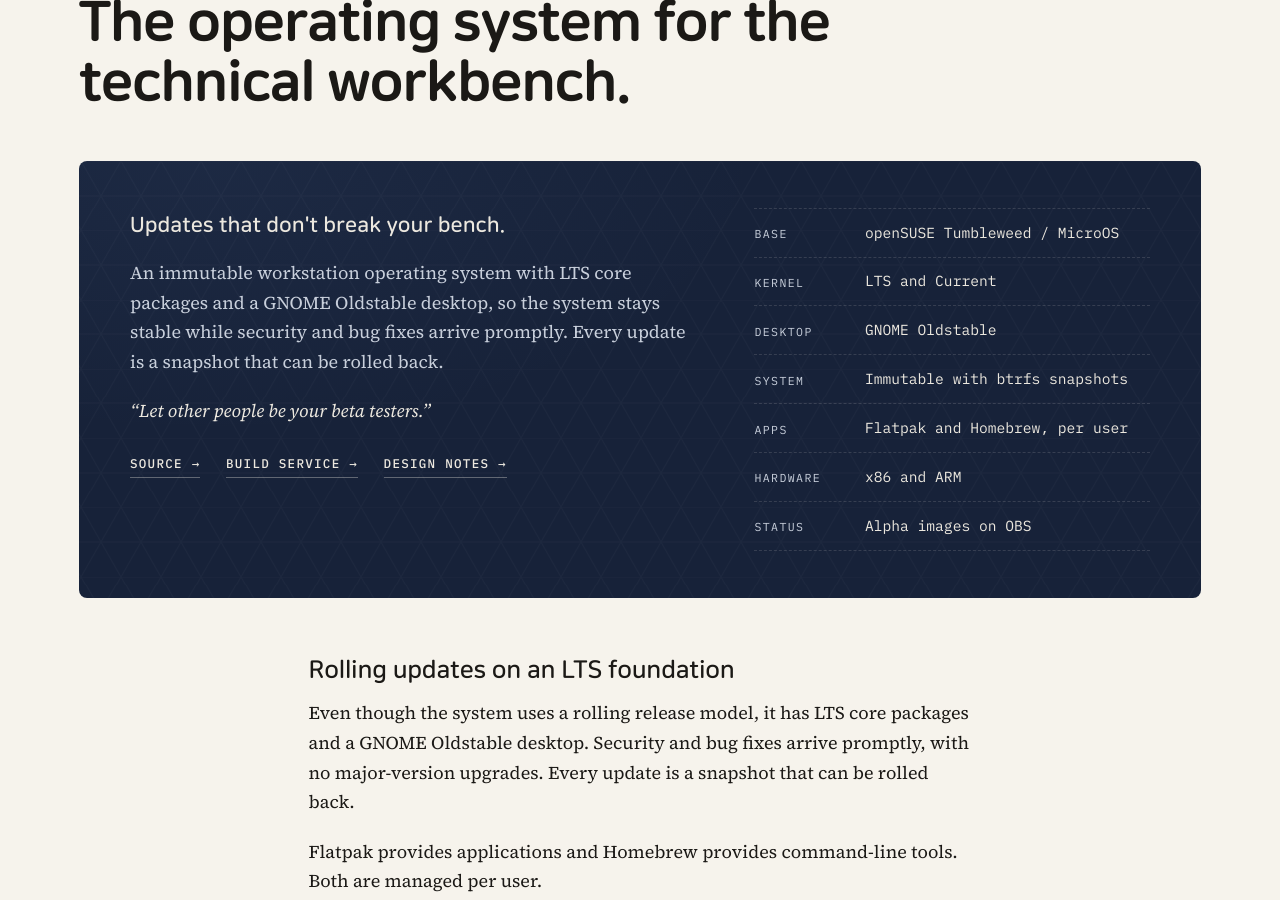
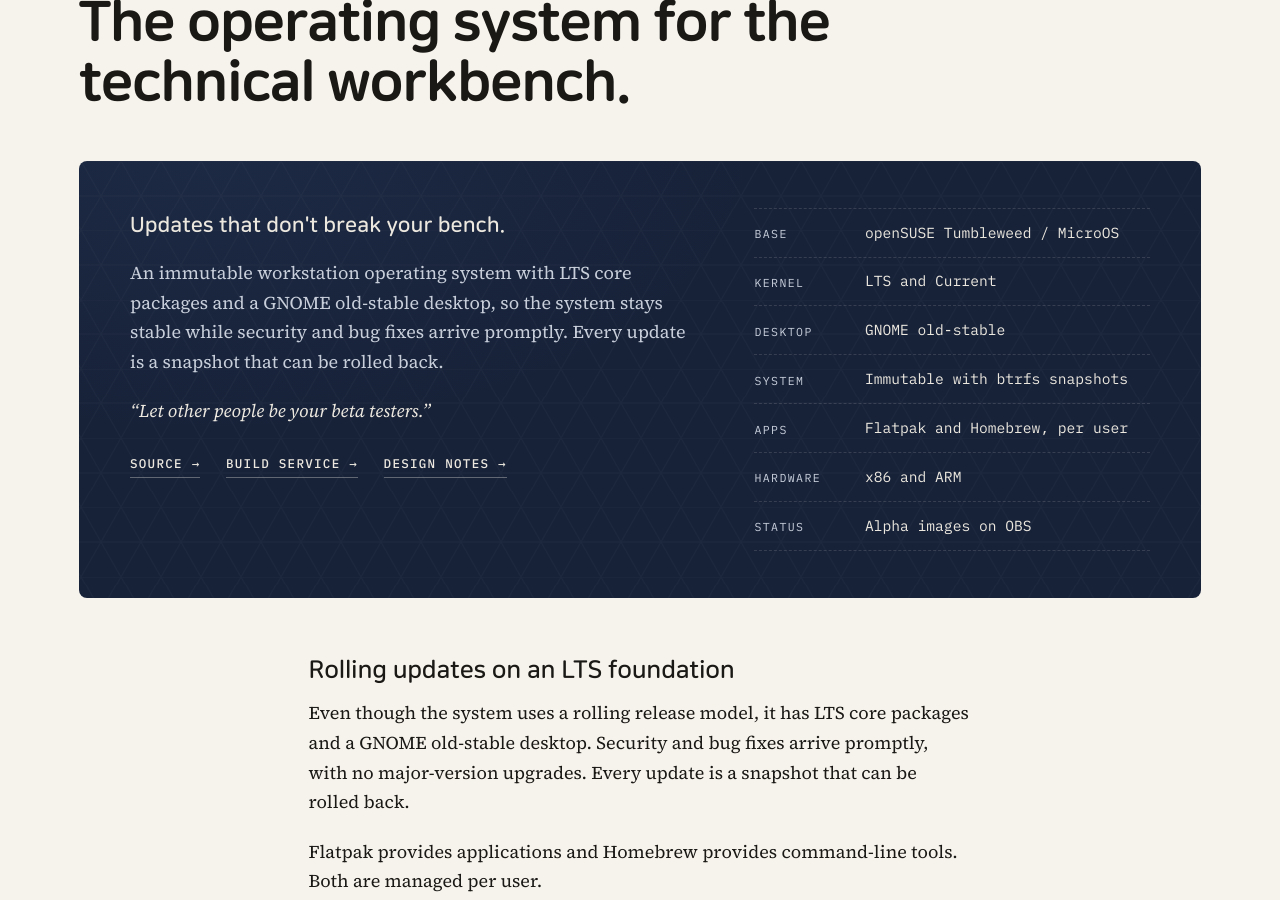
Before and after one commit to TechnicompLabs/technicomplabs.github.io, a Jekyll site: the page built from _pages/benchtop.md, in a window 1280 px wide and 900 px high, scrolled down 223 px. Built offline with Jekyll 4.4.1, drawn with Linux system fonts in a browser that asks for light colours.

Commit message:
Use GNOME's term: old-stable

```diff
--- a/_includes/benchtop.html
+++ b/_includes/benchtop.html
@@ -3,7 +3,7 @@
     {% unless include.compact %}<p class="board-kicker">Technicomp Benchtop Linux &middot; Alpha</p>
     <h2 class="board-title">The operating system for the technical workbench.</h2>{% endunless %}
     <p class="board-lead">Updates that don't break your bench.</p>
-    <p>An immutable workstation operating system with LTS core packages and a GNOME Oldstable desktop, so the system stays stable while security and bug fixes arrive promptly. Every update is a snapshot that can be rolled back.</p>
+    <p>An immutable workstation operating system with LTS core packages and a GNOME old-stable desktop, so the system stays stable while security and bug fixes arrive promptly. Every update is a snapshot that can be rolled back.</p>
     <p class="board-motto">&ldquo;Let other people be your beta testers.&rdquo;</p>
     <p class="board-links">
       <a href="https://github.com/TechnicompLabs">Source &rarr;</a>
@@ -14,7 +14,7 @@
   <dl class="board-specs">
     <div><dt>Base</dt><dd>openSUSE Tumbleweed / MicroOS</dd></div>
     <div><dt>Kernel</dt><dd>LTS and Current</dd></div>
-    <div><dt>Desktop</dt><dd>GNOME Oldstable</dd></div>
+    <div><dt>Desktop</dt><dd>GNOME old-stable</dd></div>
     <div><dt>System</dt><dd>Immutable with btrfs snapshots</dd></div>
     <div><dt>Apps</dt><dd>Flatpak and Homebrew, per user</dd></div>
     <div><dt>Hardware</dt><dd>x86 and ARM</dd></div>
--- a/_pages/benchtop.md
+++ b/_pages/benchtop.md
@@ -17,7 +17,7 @@ description: "Technicomp Benchtop Linux, the operating system for the technical
 
 ## Rolling updates on an LTS foundation
 
-Even though the system uses a rolling release model, it has LTS core packages and a GNOME Oldstable desktop. Security and bug fixes arrive promptly, with no major-version upgrades. Every update is a snapshot that can be rolled back.
+Even though the system uses a rolling release model, it has LTS core packages and a GNOME old-stable desktop. Security and bug fixes arrive promptly, with no major-version upgrades. Every update is a snapshot that can be rolled back.
 
 Flatpak provides applications and Homebrew provides command-line tools. Both are managed per user.
 
```
